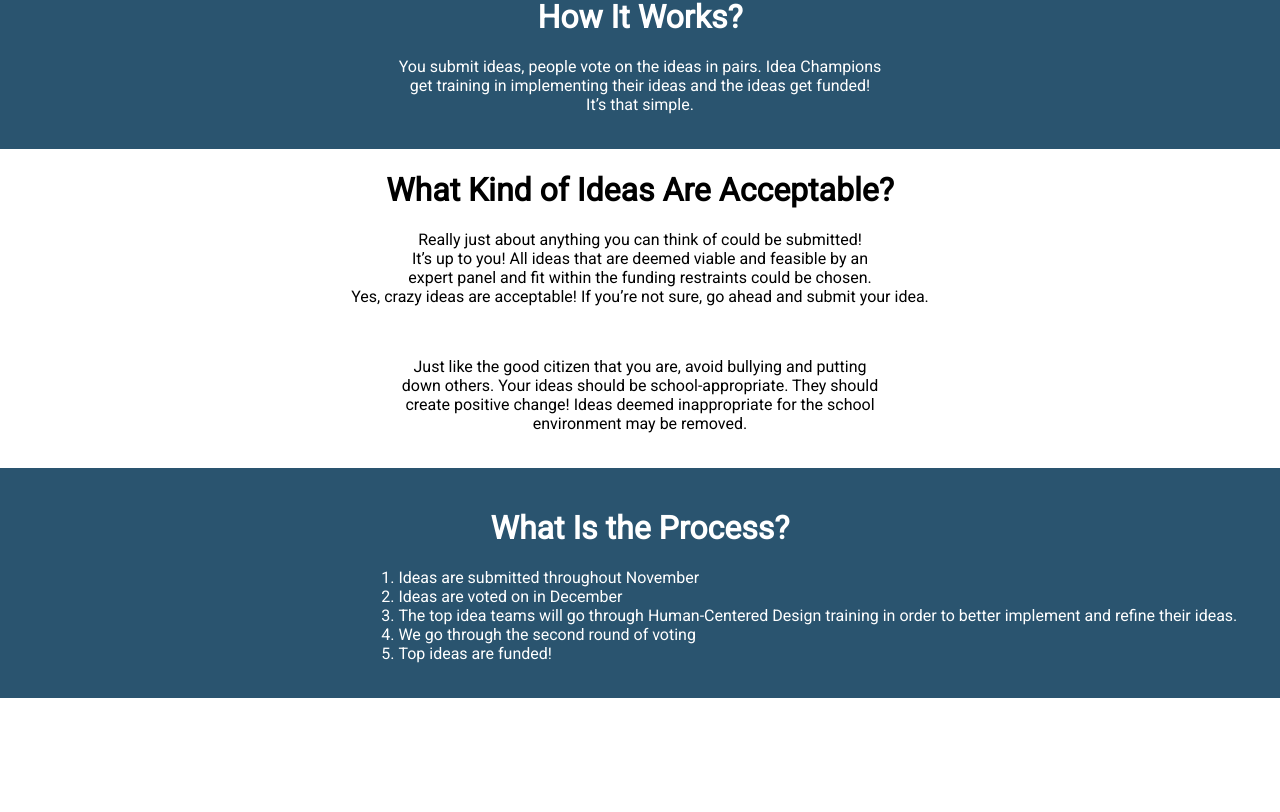
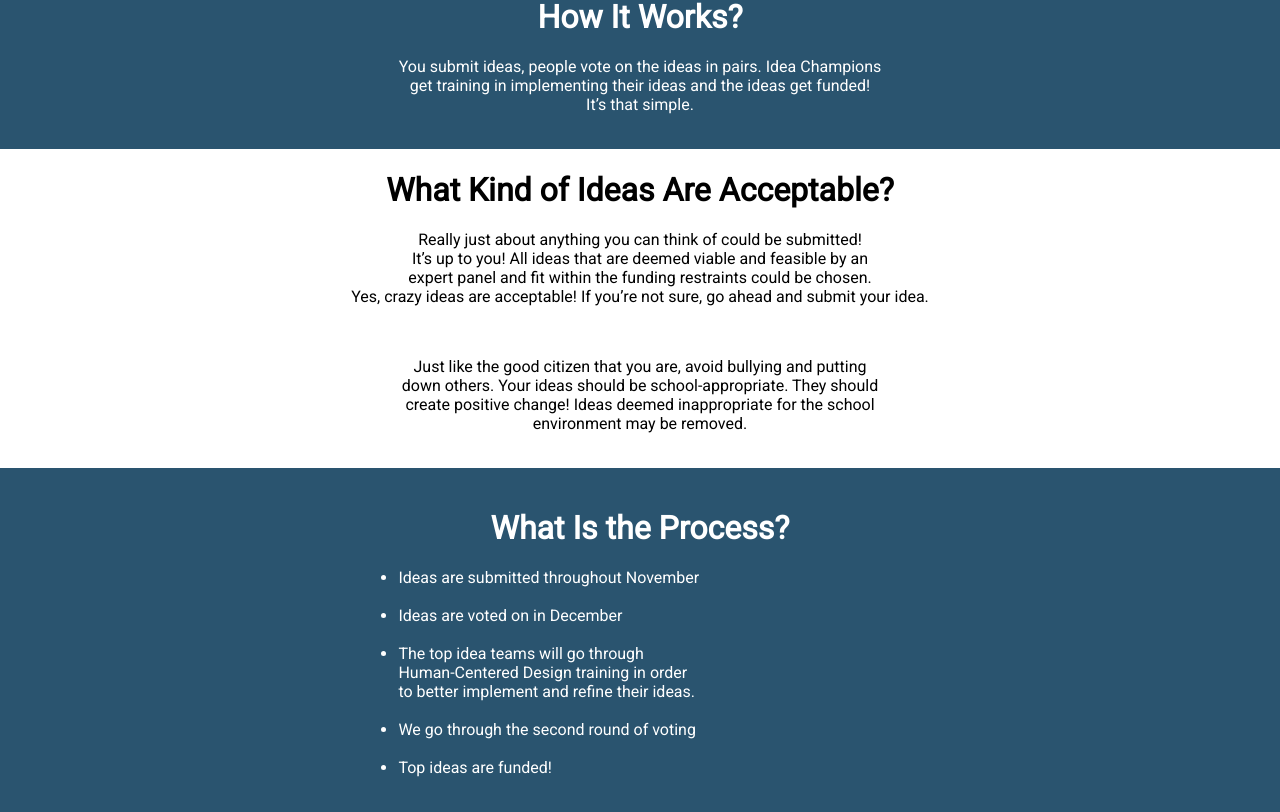
Before and after one commit to megancui/masonidea, a React (Create React App) app: page / in a window 1280 px wide. Shown: the part 874-1686 px from the top of the page. Before the commit the page ends 1572 px from the top, so only its background shows below. Built offline with nearby package versions, Linux system fonts and the light colour scheme.

Commit message:
Update home.js
fixing the list

```diff
--- a/src/home.js
+++ b/src/home.js
@@ -111,17 +111,21 @@ export class Home extends React.Component {
               <h1> What Is the Process? </h1>
 
               <div id="what">
-                <ol>
+                <ul>
                   <li> Ideas are submitted throughout November </li>
+                  <br/>
                   <li> Ideas are voted on in December </li>
+                  <br/>
                   <li>
-                    The top idea teams will go through Human-Centered Design
-                    training in order to better implement and refine their
-                    ideas.{" "}
+                    The top idea teams will go through<br/>
+                    Human-Centered Design training in order<br/>
+                    to better implement and refine their ideas.{" "}
                   </li>
+                  <br/>
                   <li> We go through the second round of voting </li>
+                  <br/>
                   <li> Top ideas are funded! </li>
-                </ol>
+                </ul>
                 <br />
               </div>
             </div>
```
